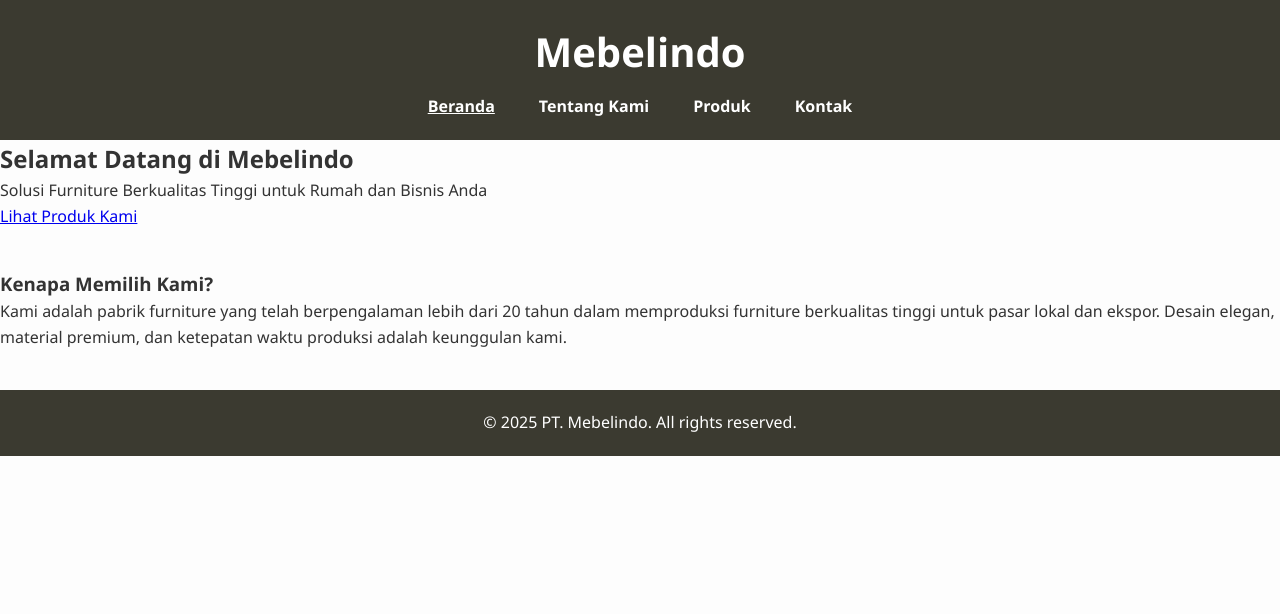
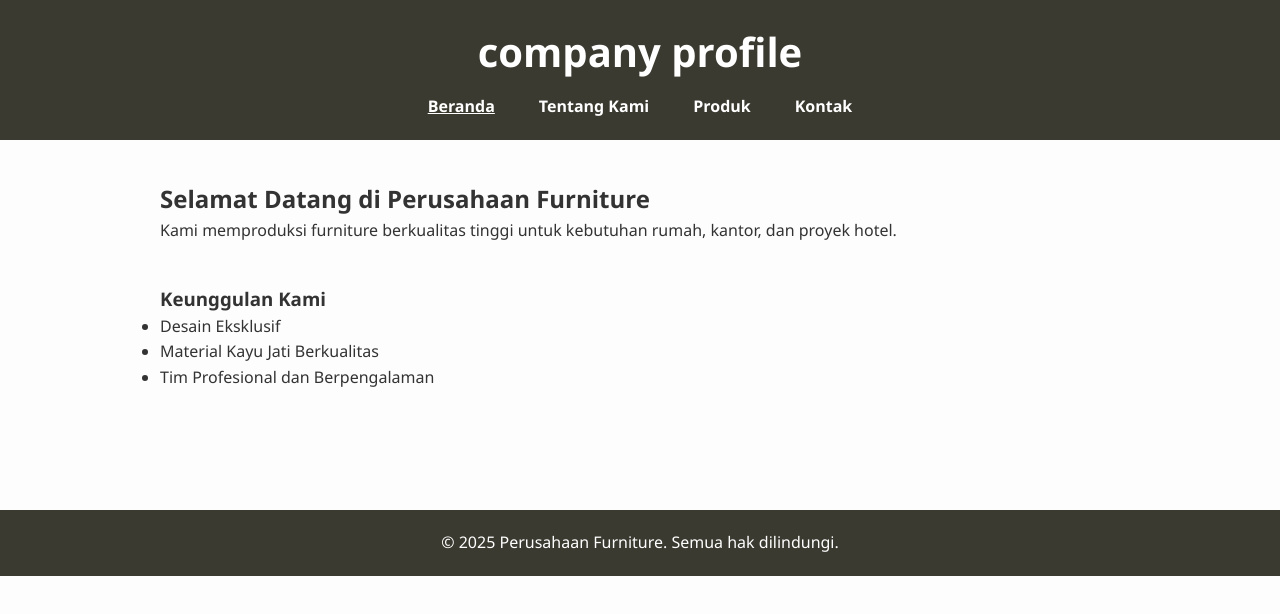
Before and after one commit to taufikoji/Company-profile-web, a plain HTML site: page index.html in a window 1280 px wide. Drawn offline with Linux system fonts and the light colour scheme.

Commit message:
Update index.html

```diff
--- a/index.html
+++ b/index.html
@@ -2,14 +2,14 @@
 <html lang="id">
 <head>
   <meta charset="UTF-8" />
-  <meta name="viewport" content="width=device-width, initial-scale=1.0"/>
-  <title>Beranda | PT. Furniture Mebelindo</title>
+  <meta name="viewport" content="width=device-width, initial-scale=1.0" />
+  <title>Beranda - Perusahaan Furniture</title>
   <link rel="stylesheet" href="assets/css/style.css" />
 </head>
 <body>
   <header>
     <div class="container">
-      <h1 class="logo">Mebelindo</h1>
+      <h1>company profile</h1>
       <nav>
         <ul>
           <li><a href="index.html" class="active">Beranda</a></li>
@@ -21,24 +21,29 @@
     </div>
   </header>
 
+  <main>
     <section class="hero">
       <div class="container">
-      <h2>Selamat Datang di Mebelindo</h2>
-      <p>Solusi Furniture Berkualitas Tinggi untuk Rumah dan Bisnis Anda</p>
-      <a href="products.html" class="btn">Lihat Produk Kami</a>
+        <h2>Selamat Datang di Perusahaan Furniture</h2>
+        <p>Kami memproduksi furniture berkualitas tinggi untuk kebutuhan rumah, kantor, dan proyek hotel.</p>
       </div>
     </section>
 
-  <section class="intro">
+    <section class="highlight">
       <div class="container">
-      <h3>Kenapa Memilih Kami?</h3>
-      <p>Kami adalah pabrik furniture yang telah berpengalaman lebih dari 20 tahun dalam memproduksi furniture berkualitas tinggi untuk pasar lokal dan ekspor. Desain elegan, material premium, dan ketepatan waktu produksi adalah keunggulan kami.</p>
+        <h3>Keunggulan Kami</h3>
+        <ul>
+          <li>Desain Eksklusif</li>
+          <li>Material Kayu Jati Berkualitas</li>
+          <li>Tim Profesional dan Berpengalaman</li>
+        </ul>
       </div>
     </section>
+  </main>
 
   <footer>
     <div class="container">
-      <p>&copy; 2025 PT. Mebelindo. All rights reserved.</p>
+      <p>&copy; 2025 Perusahaan Furniture. Semua hak dilindungi.</p>
     </div>
   </footer>
 </body>
```
Lines whose indentation alone changed are shown as unchanged.
